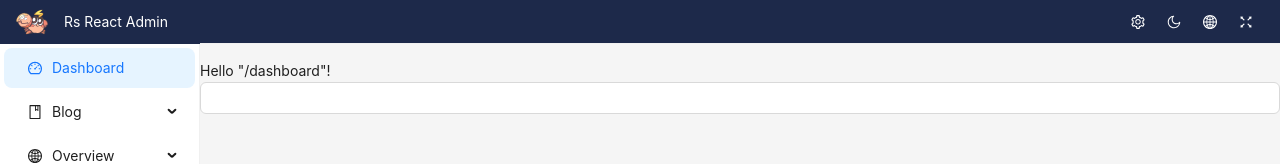
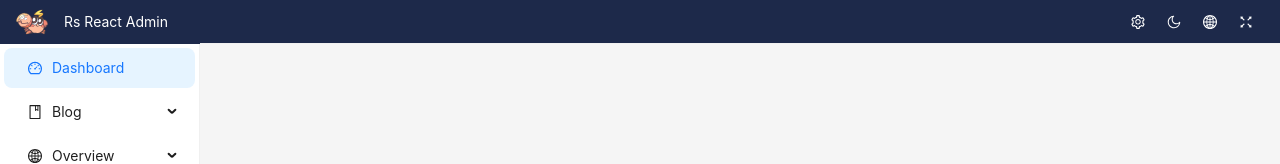
Before and after one commit to Atw-Lee/rs-react-admin, a React app: page /#/dashboard in a window 1280 px wide. Shown: the top 164 px of the page. Built offline with nearby package versions, Linux system fonts and the light colour scheme; the HTML template or start-up script is replaced by a standard one; what antd-style would draw is missing.

Commit message:
feat: 补充tabs功能

```diff
--- /dev/null
+++ b/src/hooks/useGO.ts
@@ -0,0 +1,27 @@
+import { useNavigate, useRouter } from '@tanstack/react-router';
+import useTabs from './useTabs';
+import { Routes, transformRouteToTabs } from '@/utils/transform';
+
+const useGO = () => {
+  const navigate = useNavigate();
+  const { routesByPath: routes } = useRouter() as { routesByPath: Routes };
+
+  const { tabs, addTab } = useTabs();
+
+  const go = (to: string) => {
+    // If the tab does not exist, add a new tab.
+    const isExist = tabs.some((tab) => tab.key === to);
+    const route = routes[to];
+    if (!isExist && route) {
+      const tab = transformRouteToTabs(route);
+      addTab(tab);
+    }
+    navigate({
+      to,
+    });
+  };
+
+  return go;
+};
+
+export default useGO;
--- a/src/hooks/useTabs.ts
+++ b/src/hooks/useTabs.ts
@@ -1,9 +1,12 @@
-import { useTabsStore } from '@/store';
+import { Tabs, useTabsStore } from '@/store';
 
 function Index() {
   const tabs = useTabsStore((state) => state.tabs);
+  const setTabs = useTabsStore((state) => state.setTabs);
 
-  const addTab = (tab: string) => tabs.add(tab);
+  const addTab = (tab: Tabs[number]) => {
+    setTabs([...tabs, tab]);
+  };
 
   return { tabs, addTab };
 }
--- /dev/null
+++ b/src/layout/components/Content/index.tsx
@@ -0,0 +1,30 @@
+import { Tabs } from 'antd';
+import { Outlet, useLocation } from '@tanstack/react-router';
+import { Layout } from 'antd';
+import useTabs from '@/hooks/useTabs';
+import useGO from '@/hooks/useGO';
+
+const { Content } = Layout;
+
+function Index() {
+  const { tabs } = useTabs();
+  const go = useGO();
+  const pathname = useLocation({
+    select: (location) => location.pathname,
+  });
+  return (
+    <Content>
+      <Tabs
+        activeKey={pathname}
+        onChange={go}
+        items={tabs.map((tab) => ({
+          key: tab.key,
+          label: tab.label,
+          children: <Outlet />,
+        }))}
+      />
+    </Content>
+  );
+}
+
+export default Index;
--- a/src/layout/components/Sider/index.tsx
+++ b/src/layout/components/Side/index.tsx
@@ -1,23 +1,40 @@
 import { Layout, Menu } from 'antd';
-import { useNavigate, useLocation } from '@tanstack/react-router';
+import { useLocation } from '@tanstack/react-router';
 import { useAppStore } from '@/store';
-import { splitPathIntoSegments } from '@/utils/transform';
 import useTheme from '@/hooks/useTheme';
+import useGO from '@/hooks/useGO';
 const { Sider } = Layout;
 
 function Index() {
   const menu = useAppStore((state) => state.menu);
-  const navigate = useNavigate();
   const pathname = useLocation({
     select: (location) => location.pathname,
   });
   const [theme] = useTheme();
+  const go = useGO();
 
   const handleClick = ({ key }: { key: string }) => {
-    navigate({
-      to: key,
-    });
+    go(key);
   };
+
+  function splitPathIntoSegments(path: string) {
+    if (!path || typeof path !== 'string') {
+      throw new Error('Invalid input: path must be a non-empty string');
+    }
+
+    const segments = [];
+    let currentSegment = '';
+
+    for (const part of path.split('/')) {
+      if (part) {
+        // 跳过空段
+        currentSegment += `/${part}`;
+        segments.push(currentSegment);
+      }
+    }
+
+    return segments;
+  }
 
   return (
     <Sider>
--- a/src/layout/components/Tabs/index.tsx
+++ /dev/null
@@ -1,15 +0,0 @@
-import { Outlet, useLocation } from '@tanstack/react-router';
-import { Tabs } from 'antd';
-
-function Index() {
-  const { href } = useLocation();
-
-  return (
-    <>
-      <Tabs />
-      <Outlet />
-    </>
-  );
-}
-
-export default Index;
--- a/src/layout/index.tsx
+++ b/src/layout/index.tsx
@@ -4,34 +4,27 @@ import { ReactQueryDevtools } from '@tanstack/react-query-devtools';
 import { useAppStore } from '@/store';
 import Header from './components/Header';
 import Footer from './components/Footer';
-import Sider from './components/Sider';
-import Tabs from './components/Tabs';
+import Side from './components/Side';
+import Content from './components/Content';
 import Preference from './components/Preference';
-
-const { Content } = Layout;
 
 function Index() {
   const layout = useAppStore((state) => state.layout);
 
   return (
     <Layout className="h-[100vh] flex-row">
-      {/** Side 布局的 Sider 放在最外层 */}
-      {layout === 'side' && <Sider />}
+      {/** Layout is Side */}
+      {layout === 'side' && <Side />}
 
       <Layout className="h-full flex-col">
         {layout !== 'none' && <Header />}
+        <Layout className="flex-row">
+          {/** Layout is Side-Inline */}
+          {layout === 'side-inline' && <Side />}
+          <Content />
+        </Layout>
+        {layout !== 'none' && <Footer />}
 
-        <Layout className="flex-row">
-          {/** Side-Inline 类型的 Sider 放在这里 */}
-          {layout === 'side-inline' && <Sider />}
-
-          {/* Content 区域 */}
-          <Content>
-            <Tabs />
-          </Content>
-        </Layout>
-
-        {layout !== 'none' && <Footer />}
         <Preference />
         <TanStackRouterDevtools />
         <ReactQueryDevtools />
--- a/src/store/tabs.ts
+++ b/src/store/tabs.ts
@@ -1,9 +1,13 @@
 import { create } from 'zustand';
+import type { TabsProps } from 'antd';
 
+export type Tabs = NonNullable<TabsProps['items']>;
 interface TabsState {
-  tabs: Set<string>; // Handling the overall layout of a page.
+  tabs: Tabs; // Handling the overall layout of a page.
+  setTabs: (tab: Tabs) => void;
 }
 
-export const useTabsStore = create<TabsState>(() => ({
-  tabs: new Set(),
+export const useTabsStore = create<TabsState>((set) => ({
+  tabs: [],
+  setTabs: (tabs: Tabs) => set({ tabs }),
 }));
--- a/src/utils/transform.ts
+++ b/src/utils/transform.ts
@@ -5,6 +5,7 @@ import type {
   TrailingSlashOption,
 } from '@tanstack/react-router';
 import type { ItemType, SubMenuType } from 'antd/es/menu/interface';
+import { Tabs } from '@/store';
 
 type Route = AnyRoute & {
   name: ReactNode;
@@ -13,9 +14,13 @@ type Route = AnyRoute & {
   parentIcon?: ReactNode;
 };
 
-export function transformRoutesToMenu(
-  routes: Router<Route, TrailingSlashOption, boolean>['routesByPath'],
-) {
+export type Routes = Router<
+  Route,
+  TrailingSlashOption,
+  boolean
+>['routesByPath'];
+
+export function transformRoutesToMenu(routes: Routes) {
   const menuMap: Record<string, ItemType> = {}; // 存储已处理的菜单节点
   const result: ItemType[] = []; // 最终返回的菜单树
 
@@ -82,21 +87,14 @@ export function transformRoutesToMenu(
   return result;
 }
 
-export function splitPathIntoSegments(path: string) {
-  if (!path || typeof path !== 'string') {
-    throw new Error('Invalid input: path must be a non-empty string');
-  }
+export function transformRouteToTabs(route: Routes[number]) {
+  const { name, icon } = route.options.staticData as Record<string, ReactNode>;
 
-  const segments = [];
-  let currentSegment = '';
+  const tab: Tabs[number] = {
+    key: route.id,
+    label: name,
+    icon: icon,
+  };
 
-  for (const part of path.split('/')) {
-    if (part) {
-      // 跳过空段
-      currentSegment += `/${part}`;
-      segments.push(currentSegment);
-    }
-  }
-
-  return segments;
+  return tab;
 }
```
